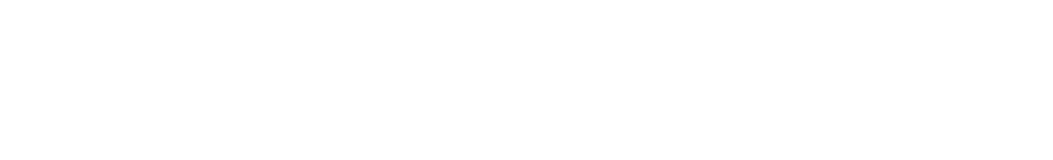
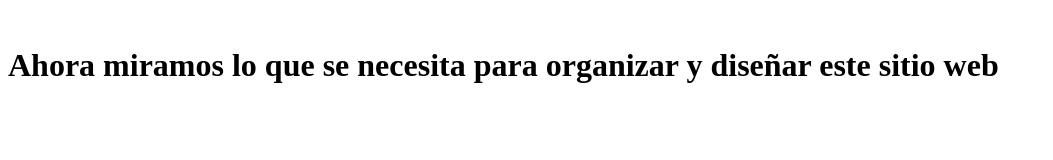
Before and after one commit to FabianCruz17/Paginas_web_08-abril-20, a plain HTML site: page index.html in a window 1280 px wide. Shown: the whole page, without its empty margins (0-1053 px from the left). Drawn offline with Linux system fonts and the light colour scheme.

Commit message:
Se adiciona caracteres
Se adiciona al sitio un grupo de palabras.

```diff
--- a/index.html
+++ b/index.html
@@ -1,7 +1,9 @@
 <!DOCTYPE html>
 <html>
 <head>
-	<title></title>
+	<title> En Esta Página Vamos a Ver Productos de Práciticas </title>
+	<br>
+	<h1>Ahora miramos lo que se necesita para organizar y diseñar este sitio web</h1>
 </head>
 <body>
 
```
